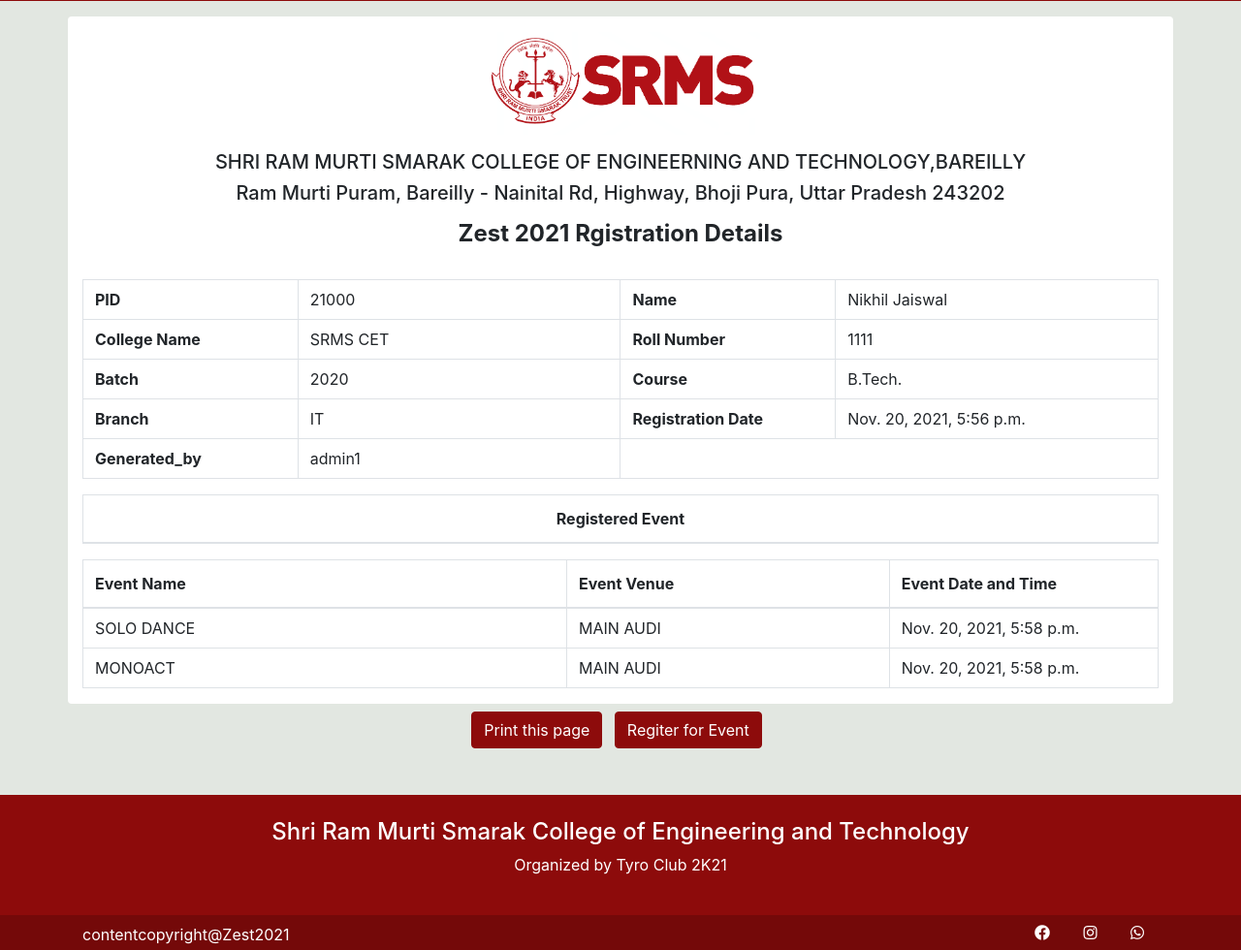
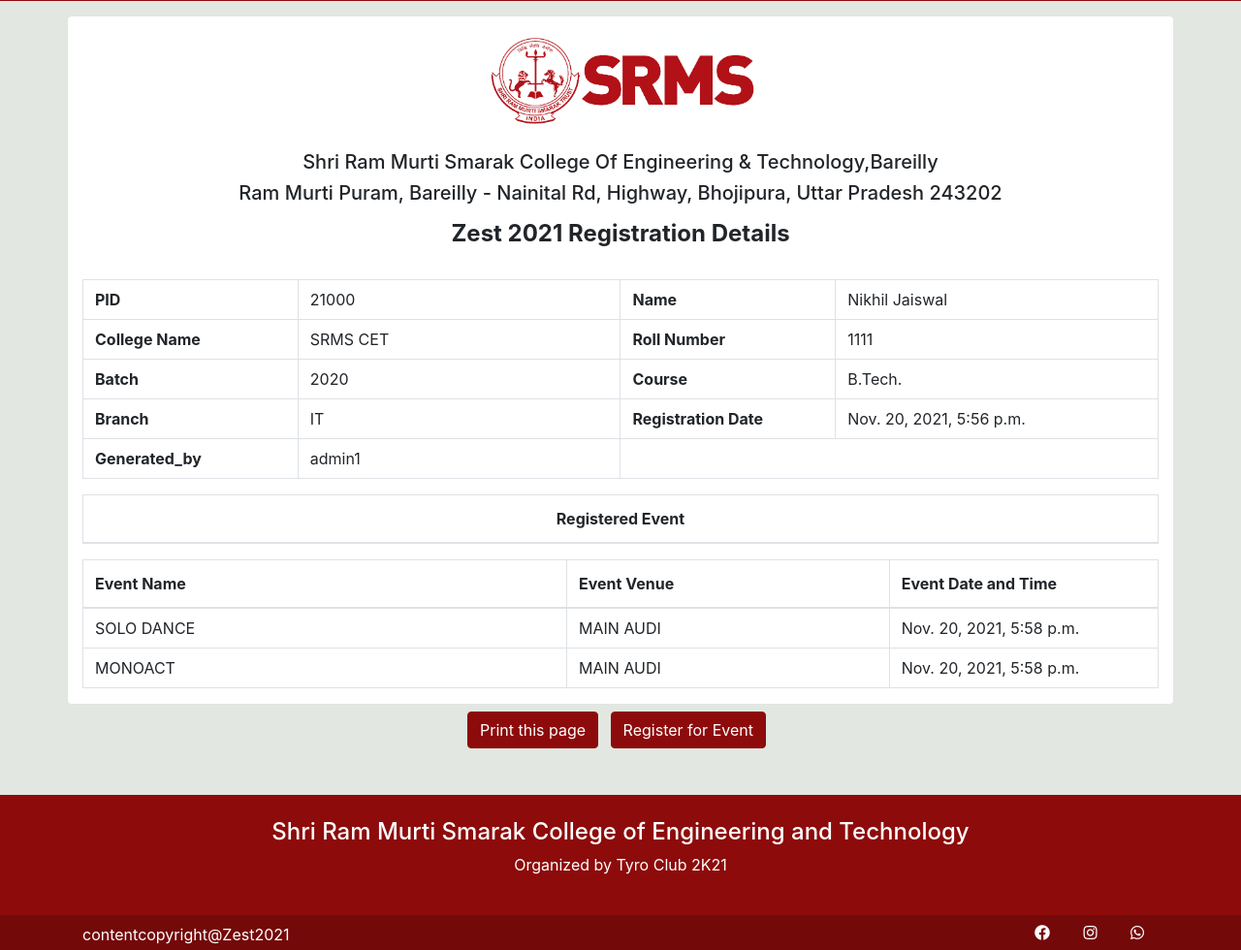
Before and after one commit to nikhil777jais/Registration_Portal, a Django app: page /zest/search_pid/1111/ in a window 1280 px wide. Shown: the part 66-1046 px from the top of the page at 97% size. Run offline with Django 3.2, Linux system fonts and the light colour scheme; a user stored in the database is signed in; data comes from the database, SQL or seed files in the repository; both versions use the stored data as it was after the commit; lists and menus that the app fills with data are empty; some libraries are stand-ins or nearby versions.

Commit message:
fixed some typos

```diff
--- a/zest/models.py
+++ b/zest/models.py
@@ -21,7 +21,7 @@
 
 COLLEGE_CHOICES =	(
 	('SRMS CET', 'SRMS CET'),
-  ('SRMS CERT', 'SRMS CETR'),
+  ('SRMS CETR', 'SRMS CETR'),
   ('SRMS UNNAO', 'SRMS UNNAO'),
   ('SRMS IMS', 'SRMS IMS'),
   ('SRMS NURSING', 'SRMS NURSING'),
--- a/zest/templates/zest/event_summary.html
+++ b/zest/templates/zest/event_summary.html
@@ -3,7 +3,7 @@
 <div class="container vh-100">
   <div class="row rounded mt-4 bg-warning">
     <div class="col-md-12 p-2 text-center">
-      <h4>Registration Sunmmry</h4>
+      <h4>Registration Summary</h4>
     </div>
   </div>
   <div class="row mt-4">
--- a/zest/templates/zest/generate_pid.html
+++ b/zest/templates/zest/generate_pid.html
@@ -3,7 +3,7 @@
 <div class="container">
   <div class="row justify-content-center">
     <div class="col-md-7 bg-warning py-1 my-4 rounded text-center">
-      <h2>Fill the follwing details to generate PID</h2>
+      <h2>Fill the following details to generate PID</h2>
     </div>
     <div class="col-md-7 p-0 text-white ">
       <form action="" method="POST" enctype="multipart/form-data" class="form-group" novalidate>
--- a/zest/templates/zest/home.html
+++ b/zest/templates/zest/home.html
@@ -24,7 +24,7 @@
           <img src="{% static 'zest/images/bootwise-icon-02.png' %}" class="card-img-top" alt="reistration image">
         </div>
         <div class="card-body">
-          <h5 class="card-title">Register team</h5>
+          <h5 class="card-title">Register Team</h5>
           <p class="card-text">With supporting text below as a natural lead-in to additional content.</p>
           <a href="{% url 'generate_tid' %}" class="btn btn-color">Click Here</a>
         </div>
--- a/zest/templates/zest/pid_info.html
+++ b/zest/templates/zest/pid_info.html
@@ -23,9 +23,9 @@
       <img src="{% static 'zest/images/q.png' %}" class="rounded mx-auto py-3 d-block" width=35% alt="srmslogo">
     </div>
     <div class="text-theme">
-      <h5>SHRI RAM MURTI SMARAK COLLEGE OF ENGINEERNING AND TECHNOLOGY,BAREILLY</h5>
-      <h5>Ram Murti Puram, Bareilly - Nainital Rd, Highway, Bhoji Pura, Uttar Pradesh 243202</h5>
-      <h4 class="pt-2"><b>Zest 2021 Rgistration Details</b></h4>
+      <h5>Shri Ram Murti Smarak College Of Engineering & Technology,Bareilly</h5>
+      <h5>Ram Murti Puram, Bareilly - Nainital Rd, Highway, Bhojipura, Uttar Pradesh 243202</h5>
+      <h4 class="pt-2"><b>Zest 2021 Registration Details</b></h4>
     </div>
   </div>
   <div class="row">
@@ -101,7 +101,7 @@
     <div class="col-md-12 mt-2  text-center">
       <form>
         <input class="btn btn-color serach-btn " type="button" value="Print this page" onClick="window.print()">
-        <a href="{% url 'register_event' %}" class="btn btn-color serach-btn mx-2">Regiter for Event</a>
+        <a href="{% url 'register_event' %}" class="btn btn-color serach-btn mx-2">Register for Event</a>
       </form>
     </div>
   </div>
@@ -112,7 +112,7 @@
     <div class="col-md-4">
       <div class="card text-center ">
         <div class="card-header">
-          <img src="{% static 'zest/images/1_avatar-512.webp' %}" class="card-img-top" alt="reistration image">
+          <img src="{% static 'zest/images/1_avatar-512.webp' %}" class="card-img-top" alt="registration image">
         </div>
         <div class="card-body m-3">
           <h5 class="card-title ">Register Individual</h5>
--- a/zest/templates/zest/signup.html
+++ b/zest/templates/zest/signup.html
@@ -25,7 +25,7 @@
             <div class="mb-1">{{fm.label_tag}} {{fm}}<small class="error">{{fm.errors|striptags}}</small></div>
         {% endfor %}
         <div class="mt-3">
-          <input type="submit" value="Sing Up" class="btn btn-success" >
+          <input type="submit" value="Sign Up" class="btn btn-success" >
           <a href="{% url 'login' %}" class="btn btn-info mx-1">Login</a>
         </div>
       </form>
--- a/zest/views.py
+++ b/zest/views.py
@@ -14,7 +14,7 @@
     fm = Sign_up_form(request.POST)
     if fm.is_valid():
       fm.save()
-      messages.success(request, 'Conratulations!! Now You are An Aurthor')
+      messages.success(request, 'Congratulations!! Now You are now an Author')
   else:
     fm = Sign_up_form()
   return render(request,'zest/signup.html', {'form': fm})
@@ -50,7 +50,7 @@
 #logout
 def log_out(request):
   logout(request)
-  messages.error(request,'Logout Successfully !!')
+  messages.error(request,'Logged Out Successfully !!')
   return HttpResponseRedirect('/zest/login/')
 
 @login_required(login_url='/zest/login/')
@@ -84,10 +84,10 @@
     try:
       pid  = Pid.objects.filter(roll_no=roll_no)[0]
       if not pid:
-        messages.error(request, 'Either Roll Number is incorrect or it is not registered.')
+        messages.error(request, 'Either Roll Number is incorrect or is not registered.')
       return render(request,'zest/pid_info.html', {'pid':pid})
     except Exception as e:
-      messages.error(request, 'Either Roll Number is incorrect or it is not registered.')
+      messages.error(request, 'Either Roll Number is incorrect or is not registered.')
       return render(request,'zest/pid_info.html',)
   else:
     return render(request,'zest/pid_info.html',)
@@ -121,7 +121,7 @@
       tid_obj  = Tid.objects.get(id=tid)
       return render(request,'zest/tid_info.html', {'tid_obj':tid_obj})
     except Exception as e:
-      messages.error(request, 'Either tid is incorrect or it is not registered.')
+      messages.error(request, 'Either tid is incorrect or is not registered.')
       return render(request,'zest/generate_tid.html',{'form':fm})
   else:
     return render(request,'zest/generate_tid.html',{'form':fm})
@@ -139,7 +139,7 @@
         messages.error(request, 'Enter correct PID')
         return render(request,'zest/tid_info.html',{'tid_obj':tid_obj})
     else:
-      messages.error(request, 'Enter PID to add')
+      messages.error(request, 'Enter PID to be add')
       return render(request,'zest/tid_info.html',{'tid_obj':tid_obj})
   else:
     return render(request,'zest/tid_info.html',{'tid_obj':tid_obj})
@@ -160,7 +160,7 @@
       individual_event_obj.save()
       return render(request, "zest/pid_info.html",{'pid':pid_obj})
     except Exception as e:
-      messages.error(request, 'Either pid is incorrect or it is not registered.')
+      messages.error(request, 'Either pid is incorrect or is not registered.')
       return render(request,'zest/register_event.html')
   else:
     return render(request,'zest/register_event.html')
@@ -171,7 +171,7 @@
   tid = request.POST.get('tid',False)
   tid_obj = Tid.objects.get(id=tid)
   if tid_obj.tid_event.all():
-    messages.error(request, 'This team is alredy registered')
+    messages.error(request, 'This team is already registered')
     return render(request,'zest/register_event.html')
   if tid:
     try:
@@ -181,7 +181,7 @@
       team_event_obj.save()
       return render(request, "zest/tid_info.html",{'tid_obj':tid_obj})
     except Exception as e:
-      messages.error(request, 'Either tid is incorrect or it is not registered.')
+      messages.error(request, 'Either tid is incorrect or is not registered.')
       return render(request,'zest/register_event.html')
   else:
     return render(request,'zest/register_event.html')
```
Also changed, not shown: zest/templates/zest/tid_info.html (+4 -4 lines), db.sqlite3, zest/migrations/0003_auto_20211122_1343.py (added).
